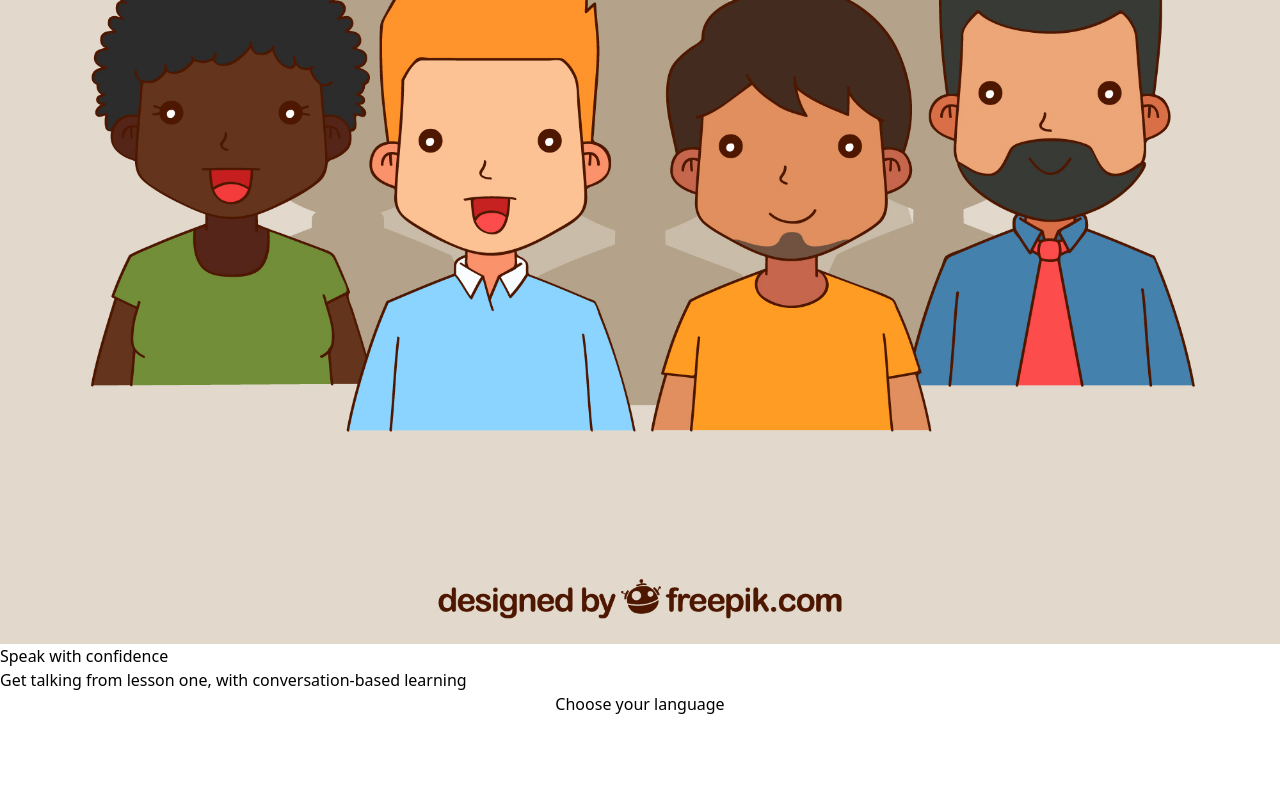
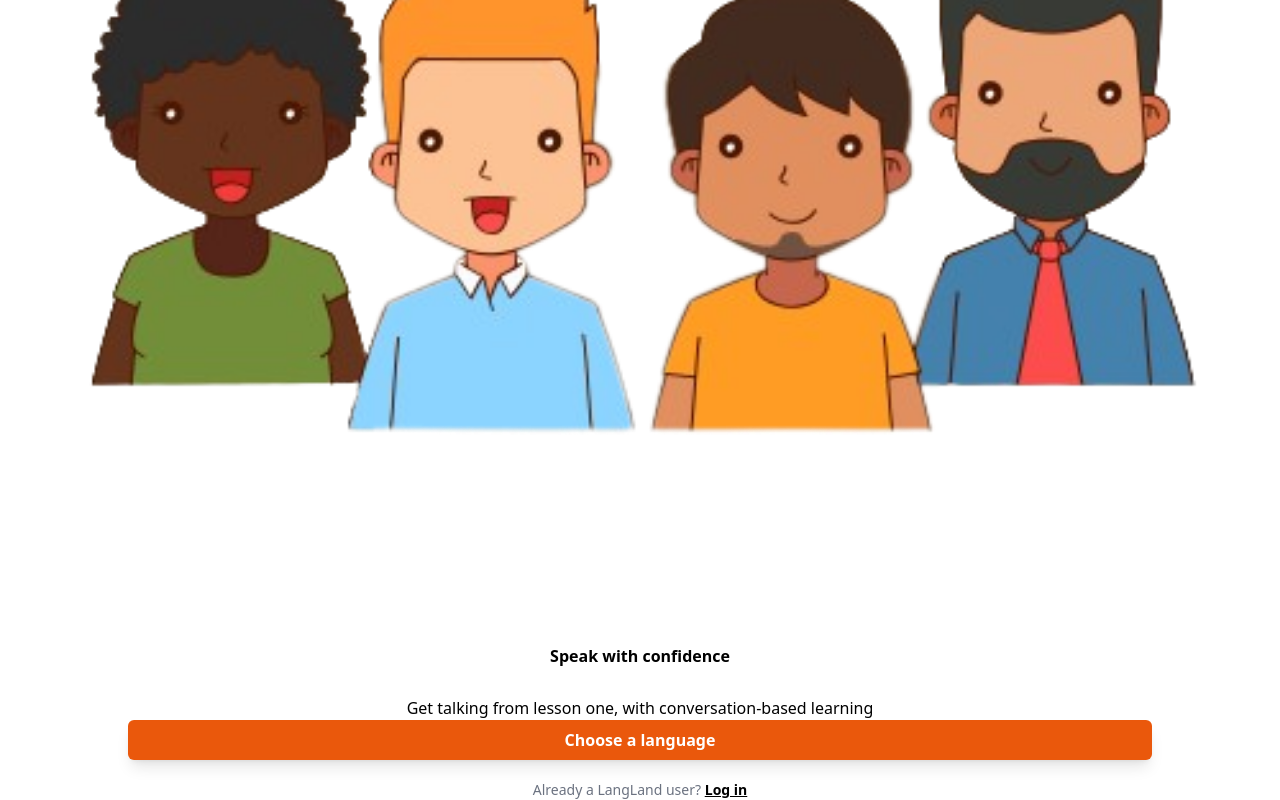
Before and after one commit to mjaliz/langland, a React (Create React App) app: page / in a window 1280 px wide. Shown: the part 636-1436 px from the top of the page. Before the commit the page ends 1352 px from the top, so only its background shows below. Built offline with nearby package versions, Linux system fonts and the light colour scheme.

Commit message:
working on ChooseLanguage screen

```diff
--- a/public/index.html
+++ b/public/index.html
@@ -24,7 +24,7 @@
   <title>React App</title>
 </head>
 
-<body>
+<body style="height: 100vh;">
   <noscript>You need to enable JavaScript to run this app.</noscript>
   <div id="root"></div>
   <!--
--- a/src/App.js
+++ b/src/App.js
@@ -1,5 +1,6 @@
 import { createBrowserRouter, RouterProvider } from "react-router-dom";
 import ChooseLanguage from "./screens/ChooseLanguage";
+import "./index.css";
 
 const router = createBrowserRouter([
   {
--- a/src/components/common/Button.jsx
+++ b/src/components/common/Button.jsx
@@ -1,7 +1,8 @@
 import React from "react";
 
-const Button = ({ text, color, bgColor }) => {
-  return <button className={`text-${color} bg-${bgColor}`}>{text}</button>;
+const Button = ({ text, classes }) => {
+  // return <button className="bg-primary">{text}</button>;
+  return <button className={`${classes}`}>{text}</button>;
 };
 
 export default Button;
--- a/src/index.js
+++ b/src/index.js
@@ -2,7 +2,6 @@ import React from "react";
 import ReactDOM from "react-dom/client";
 import App from "./App";
 import reportWebVitals from "./reportWebVitals";
-import "./index.css";
 
 const root = ReactDOM.createRoot(document.getElementById("root"));
 root.render(
--- a/src/screens/ChooseLanguage.jsx
+++ b/src/screens/ChooseLanguage.jsx
@@ -1,14 +1,31 @@
 import React from "react";
+import { Link } from "react-router-dom";
+
 import Button from "../components/common/Button";
-import landing from "../images/landing.jpg";
+import landing from "../images/landing.png";
 
 const ChooseLanguage = () => {
   return (
-    <div className="bg-dark h-screen flex flex-col">
-      <img src={landing} alt="pepole are speaking" className="w-full" />
-      <h3>Speak with confidence</h3>
-      <p>Get talking from lesson one, with conversation-based learning</p>
-      <Button text="Choose your language" color="white" bgColor="primary" />
+    <div className="flex flex-col justify-between h-screen">
+      <img src={landing} alt="people are speaking" className="w-full" />
+      <div className="mb-auto">
+        <h3 className="text-center font-bold">Speak with confidence</h3>
+        <p className="text-center mt-7 w-[80%] mx-auto">
+          Get talking from lesson one, with conversation-based learning
+        </p>
+      </div>
+      <div className="flex flex-col items-center mb-6">
+        <Button
+          text="Choose a language"
+          classes="text-white font-semibold bg-primary h-10 w-[80%] rounded-md shadow-lg"
+        />
+        <p className="mt-5 text-sm text-gray">
+          Already a LangLand user?{" "}
+          <Link to="signin" className="text-black font-bold underline">
+            Log in
+          </Link>
+        </p>
+      </div>
     </div>
   );
 };
--- a/tailwind.config.js
+++ b/tailwind.config.js
@@ -4,6 +4,8 @@ module.exports = {
   theme: {
     colors: {
       white: "#ffffff",
+      black: "#000000",
+      gray: "#6b7280",
       dark: "#94a3b8",
       primary: "#ea580c",
     },
```
Also changed, not shown: src/images/landing.jpg (deleted), src/images/landing.png (added).
